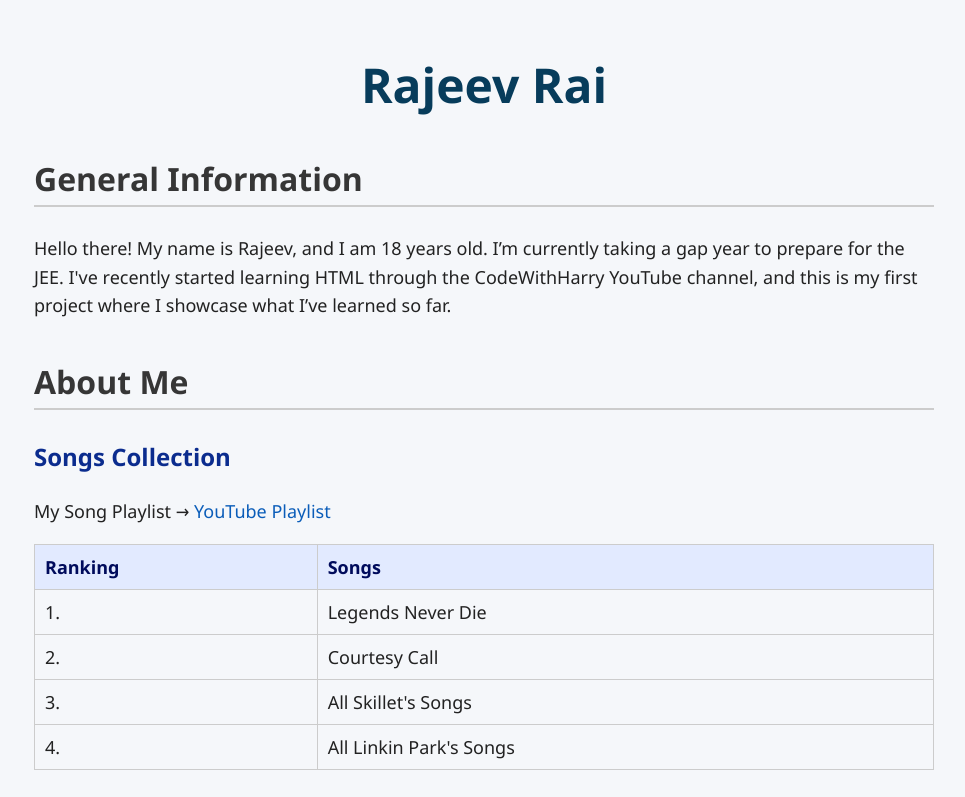
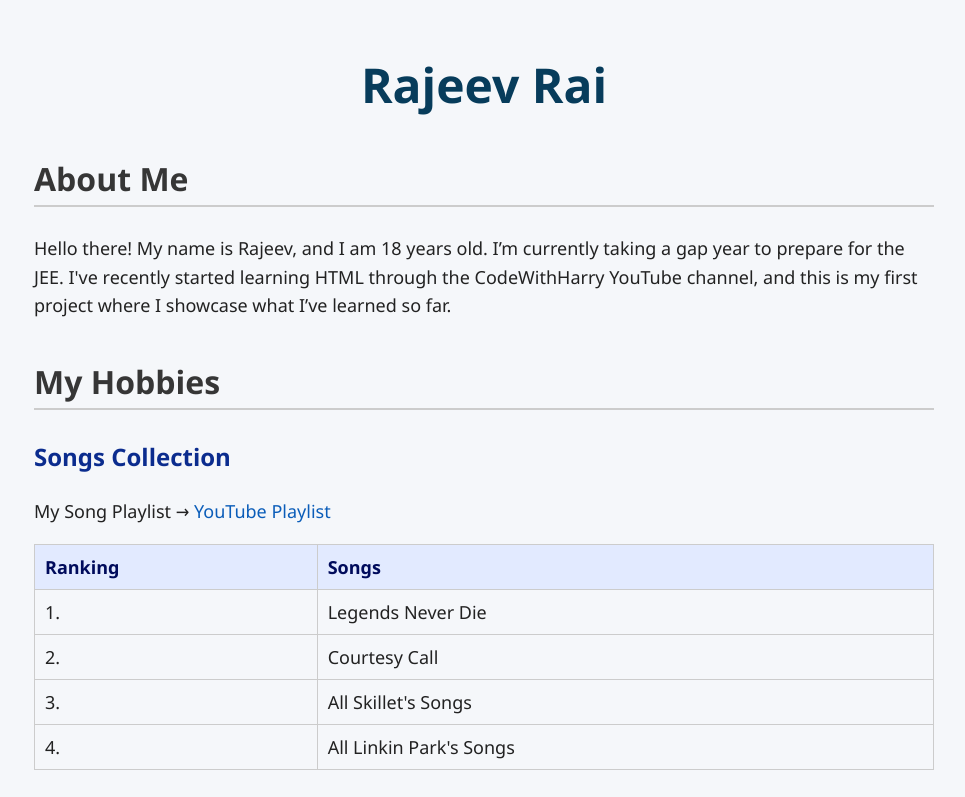
Before and after one commit to Ati-genius/AboutRajeev, a plain HTML site: page index.html in a window 1280 px wide. Shown: the top 797 px of the page, without its empty margins (156-1121 px from the left). Drawn offline with Linux system fonts and the light colour scheme.

Commit message:
Update index.html

```diff
--- a/index.html
+++ b/index.html
@@ -104,14 +104,14 @@
   <div class="container">
     <h1><strong>Rajeev Rai</strong></h1>
 
-    <h2>General Information</h2>
+    <h2>About Me</h2>
     <p>
       Hello there! My name is Rajeev, and I am 18 years old. I’m currently taking a gap year to prepare for the JEE.
       I've recently started learning HTML through the CodeWithHarry YouTube channel, and this is my first project where I showcase
       what I’ve learned so far.
     </p>
 
-    <h2>About Me</h2>
+    <h2>My Hobbies</h2>
 
     <h3>Songs Collection</h3>
     <p>
```
